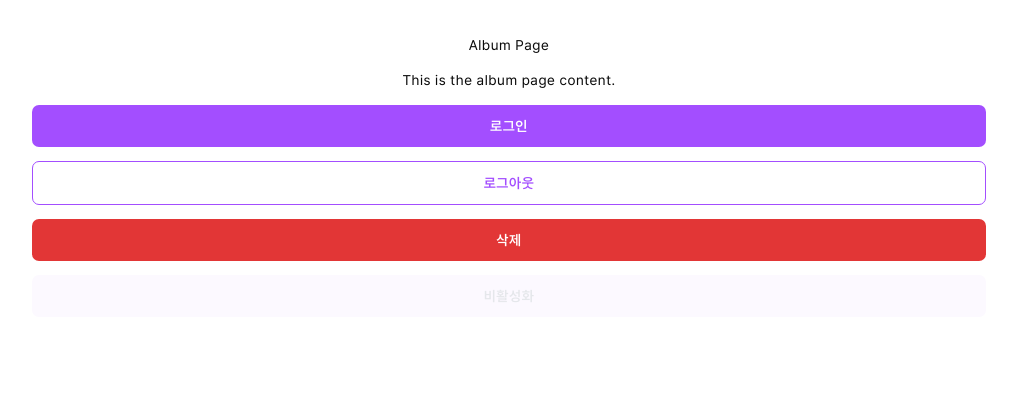
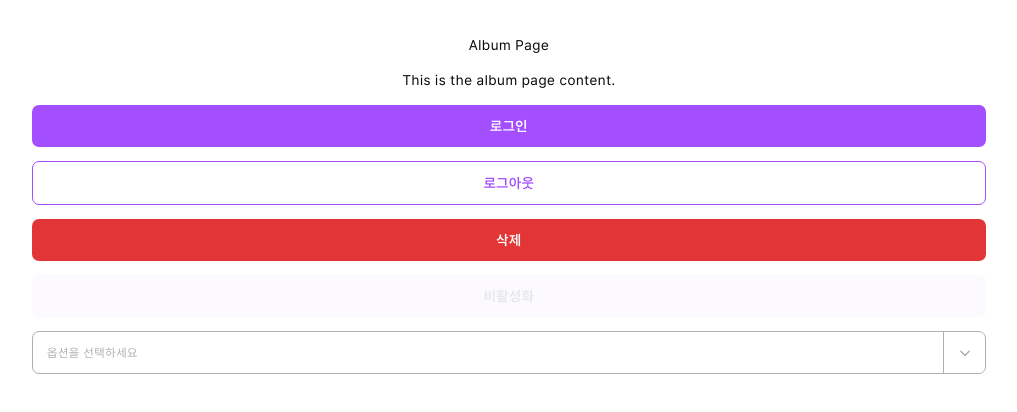
Before and after one commit to pickpick2/frontend, a React (Vite) app in the folder picwithme/: page /album in a window 1280 px wide. Shown: the top 412 px of the page, without its empty margins (131-1148 px from the left). Built offline with nearby package versions, Linux system fonts and the light colour scheme.

Commit message:
feat: Dropdown 컴포넌트 구현

```diff
--- /dev/null
+++ b/picwithme/src/components/ui/dropdown/Dropdown.tsx
@@ -0,0 +1,45 @@
+import { useState } from 'react';
+import ArrowDownIcon from '@/assets/icons/arrowDown.svg?react';
+import DropdownList from '@/components/ui/dropdown/DropdownList';
+import useClickOutsideRef from '@/hooks/useClickOutsideRef';
+import { cn } from '@/utils/cn';
+
+interface DropdownProps {
+  value: string;
+  options: readonly string[];
+  onChange: (value: string) => void;
+  placeholder?: string;
+  className?: string;
+}
+
+const Dropdown: React.FC<DropdownProps> = ({ value, options, onChange, placeholder, className }) => {
+  const [isOpen, setIsOpen] = useState(false);
+  const ref = useClickOutsideRef<HTMLDivElement>(() => setIsOpen(false));
+
+  const handleClick = (e: React.MouseEvent<HTMLButtonElement>) => {
+    e.preventDefault();
+    setIsOpen((prev) => !prev);
+  };
+
+  const handleClickOption = (option: string) => {
+    onChange(option);
+    setIsOpen(false);
+  };
+
+  return (
+    <div ref={ref} className={cn('relative w-full', className)}>
+      <button
+        onClick={handleClick}
+        className='border-border flex w-full cursor-pointer items-center justify-between rounded-lg border bg-white'
+      >
+        <p className='text-detail text-border truncate pl-4'>{value || placeholder}</p>
+        <div className='border-border border-l p-3'>
+          <ArrowDownIcon />
+        </div>
+      </button>
+      {isOpen && <DropdownList options={options} onChange={handleClickOption} />}
+    </div>
+  );
+};
+
+export default Dropdown;
--- /dev/null
+++ b/picwithme/src/components/ui/dropdown/DropdownList.tsx
@@ -0,0 +1,19 @@
+interface DropdownListProps {
+  options: readonly string[];
+  onChange: (value: string) => void;
+}
+
+// TODO: 추후 z-index 전역에서 관리
+const DropdownList: React.FC<DropdownListProps> = ({ options, onChange }) => {
+  return (
+    <ul className='border-border divide-border absolute top-13 z-10 w-full cursor-pointer divide-y overflow-hidden rounded-lg border bg-white'>
+      {options.map((option) => (
+        <li key={option} onClick={() => onChange(option)} className='text-detail text-border p-3'>
+          {option}
+        </li>
+      ))}
+    </ul>
+  );
+};
+
+export default DropdownList;
--- /dev/null
+++ b/picwithme/src/hooks/useClickOutsideRef.ts
@@ -0,0 +1,26 @@
+import { useEffect, useRef } from 'react';
+
+/**
+ * 지정한 DOM 요소 외부를 클릭했을 때, 전달된 콜백 함수를 실행합니다.
+ * @param handleClickOutsideRef
+ * @returns 지정된 요소에 연결할 ref 객체
+ */
+
+const useClickOutsideRef = <T extends HTMLElement>(handleClickOutsideRef: () => void) => {
+  const ref = useRef<T>(null);
+
+  useEffect(() => {
+    const handleClickOutside = (event: MouseEvent) => {
+      if (ref.current && !ref.current.contains(event.target as Node)) {
+        handleClickOutsideRef();
+      }
+    };
+
+    document.addEventListener('click', handleClickOutside);
+    return () => document.removeEventListener('click', handleClickOutside);
+  }, [ref, handleClickOutsideRef]);
+
+  return ref;
+};
+
+export default useClickOutsideRef;
--- a/picwithme/src/pages/album/index.tsx
+++ b/picwithme/src/pages/album/index.tsx
@@ -1,6 +1,10 @@
 import Button from '@/components/ui/Button';
+import Dropdown from '@/components/ui/dropdown/Dropdown';
+import { useState } from 'react';
 
 const Album: React.FC = () => {
+  const [value, setValue] = useState<string>('');
+
   return (
     <div className='flex flex-col items-center justify-center gap-4 p-10'>
       <h1>Album Page</h1>
@@ -15,6 +19,13 @@ const Album: React.FC = () => {
       <Button variant='disabled' onClick={() => {}}>
         비활성화
       </Button>
+
+      <Dropdown
+        value={value}
+        options={['Option 1', 'Option 2', 'Option 3']}
+        onChange={(value) => setValue(value)}
+        placeholder='옵션을 선택하세요'
+      />
     </div>
   );
 };
```
Also changed, not shown: picwithme/src/assets/icons/arrowDown.svg (added), picwithme/src/assets/icons/people.svg (added).
